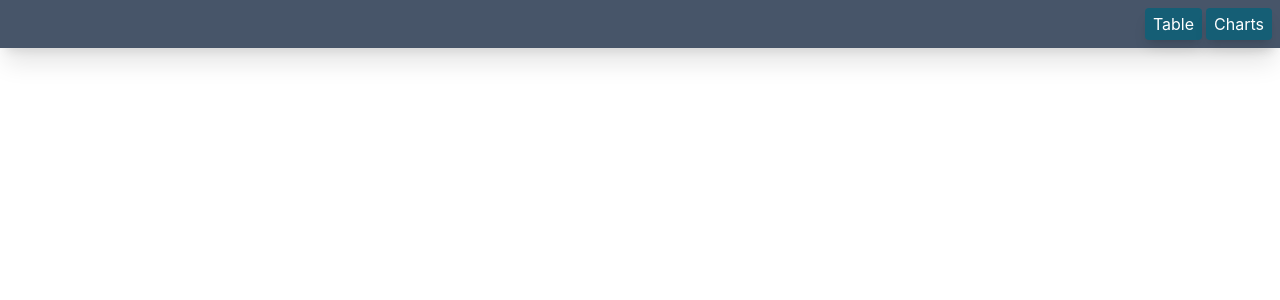
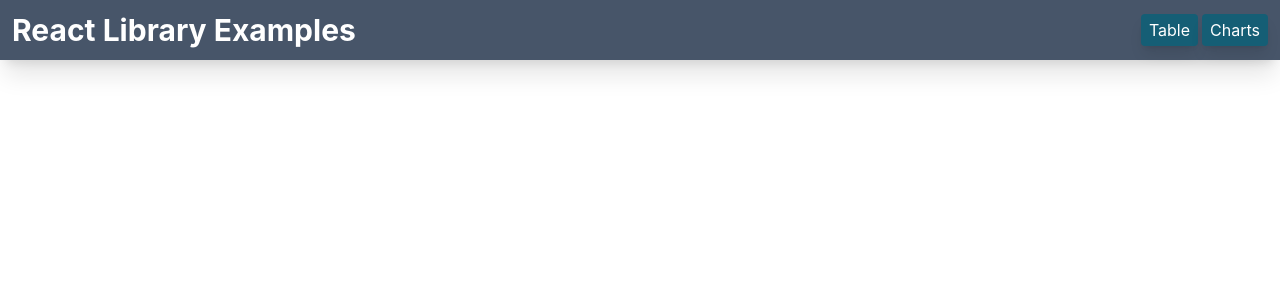
Before and after one commit to david-qz/react-spotlight-open-source, a React (Create React App) app: page / in a window 1280 px wide. Shown: the top 300 px of the page. Built offline with nearby package versions, Linux system fonts and the light colour scheme.

Commit message:
Extract header component and add title

```diff
--- a/src/App.js
+++ b/src/App.js
@@ -1,28 +1,22 @@
-import { NavLink, Route, Switch } from 'react-router-dom';
+import { Route, Switch } from 'react-router-dom';
 import GDPChart from './components/Chart/Chart';
+import Header from './components/Header/Header';
 import Table from './components/Table/Table';
 
 function App() {
   return (
     <div className='grid grid-rows-page-layout'>
-      <nav className='p-2 flex justify-end gap-1 bg-slate-600 shadow-xl'>
-        <NavLink to="/table" className='shadow-lg bg-cyan-800 text-white px-2 py-1 rounded [&.active]:bg-cyan-700'>
-          Table
-        </NavLink>
-        <NavLink to="/charts" className='shadow-lg bg-cyan-800 text-white px-2 py-1 rounded [&.active]:bg-cyan-700'>
-          Charts
-        </NavLink>
-      </nav>
+      <Header />
       <Switch>
         <Route path="/table">
           <div className='flex flex-col'>
-            <h1 className='m-3 text-3xl font-bold'>React Suite Table Example</h1>
+            <h1 className='m-3 text-3xl font-bold'>React Suite Table</h1>
             <Table />
           </div>
         </Route>
         <Route path="/charts">
           <div className='flex flex-col'>
-            <h1 className='m-3 text-3xl font-bold'>Recharts Example</h1>
+            <h1 className='m-3 text-3xl font-bold'>Recharts</h1>
             <GDPChart countries={['USA', 'CHN', 'IND', 'JPN', 'DEU']} />
           </div>
         </Route>
--- /dev/null
+++ b/src/components/Header/Header.js
@@ -0,0 +1,15 @@
+import { NavLink } from 'react-router-dom';
+
+export default function Header() {
+  return <div className='p-3 bg-slate-600 shadow-xl text-white flex justify-between items-center'>
+    <span className='text-3xl font-bold'>React Library Examples</span>
+    <nav className='flex justify-end gap-1'>
+      <NavLink to="/table" className='shadow-lg bg-cyan-800 px-2 py-1 rounded [&.active]:bg-cyan-700'>
+        Table
+      </NavLink>
+      <NavLink to="/charts" className='shadow-lg bg-cyan-800 px-2 py-1 rounded [&.active]:bg-cyan-700'>
+        Charts
+      </NavLink>
+    </nav>
+  </div>;
+}
```
